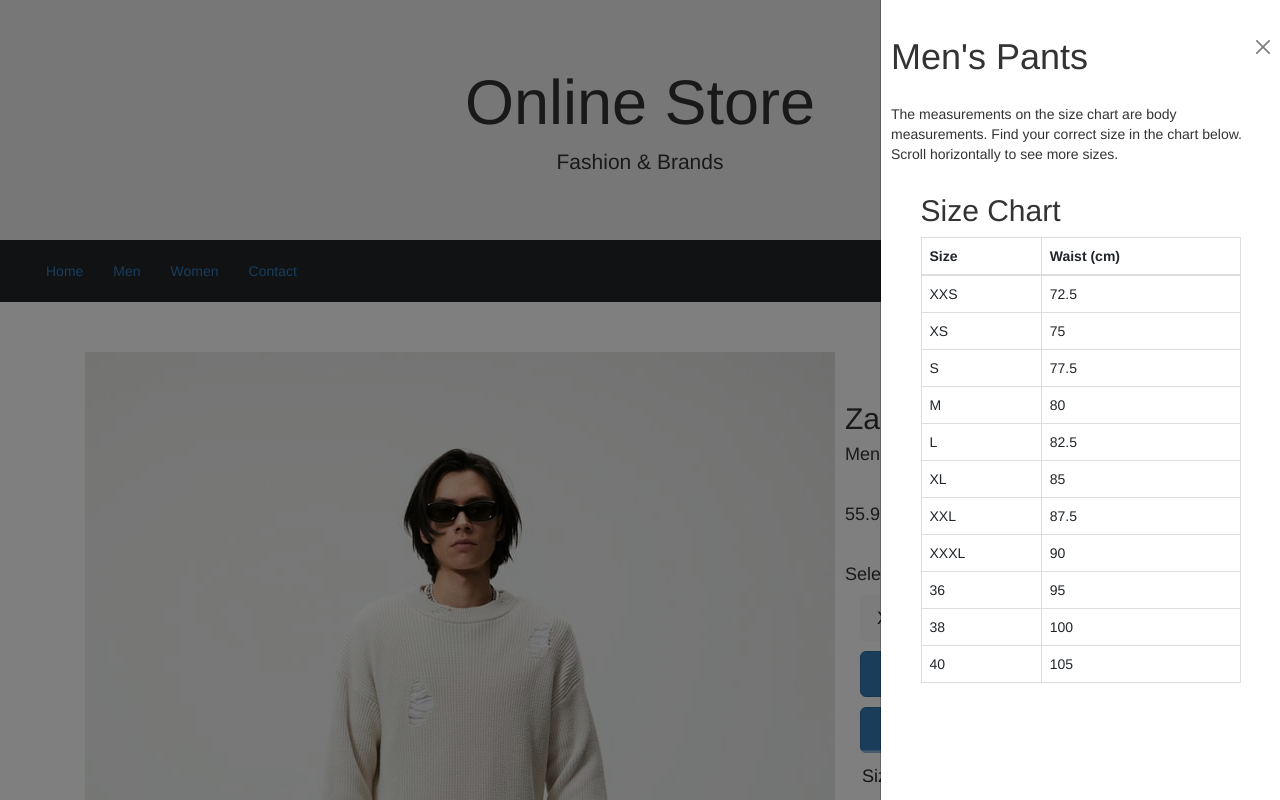
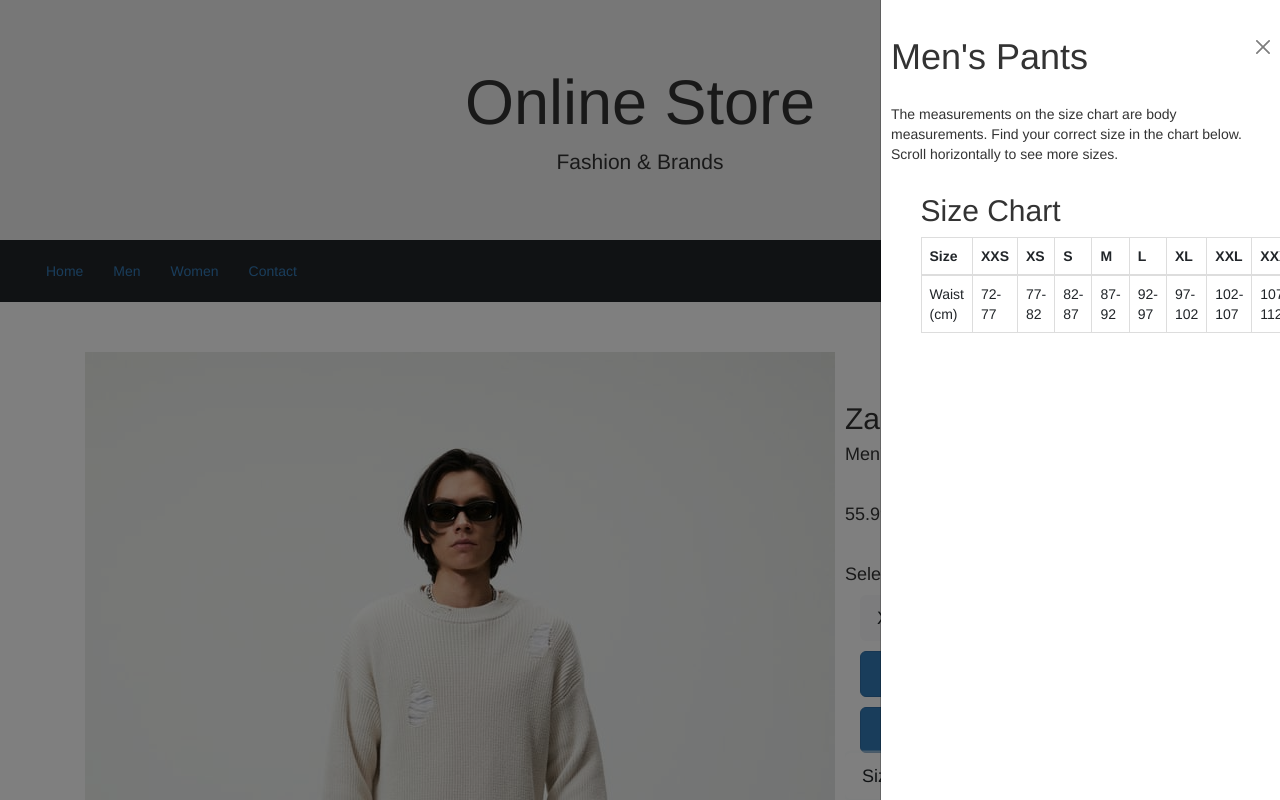
Before and after one commit to YossiKimchy/Online-Store, a plain HTML site: page Zara Men's STRAIGHT-FIT Jeans.html in a window 1280 px wide. Both pictures are taken after a click on the button "Size Guide". Shown: the top 800 px of the page. Drawn offline with nearby package versions, Linux system fonts and the light colour scheme.

Commit message:
Add files via upload

```diff
--- a/Zara Men's STRAIGHT-FIT Jeans.html
+++ b/Zara Men's STRAIGHT-FIT Jeans.html
@@ -101,55 +101,28 @@
                     <thead>
                       <tr>
                         <th>Size</th>
-                        <th>Waist (cm)</th>
+                        <th>XXS</th>
+                        <th>XS</th>
+                        <th>S</th>
+                        <th>M</th>
+                        <th>L</th>
+                        <th>XL</th>
+                        <th>XXL</th>
+                        <th>XXXL</th>
                       </tr>
                     </thead>
                     <tbody>
                       <tr>
-                        <td>XXS</td>
-                        <td>72.5</td>
+                        <td>Waist (cm)</td>
+                        <td>72-77</td>
+                        <td>77-82</td>
+                        <td>82-87</td>
+                        <td>87-92</td>
+                        <td>92-97</td>
+                        <td>97-102</td>
+                        <td>102-107</td>
+                        <td>107-112</td>
                       </tr>
-                      <tr>
-                        <td>XS</td>
-                        <td>75</td>
-                      </tr>
-                      <tr>
-                        <td>S</td>
-                        <td>77.5</td>
-                      </tr>
-                      <tr>
-                        <td>M</td>
-                        <td>80</td>
-                      </tr>
-                      <tr>
-                        <td>L</td>
-                        <td>82.5</td>
-                      </tr>
-                      <tr>
-                        <td>XL</td>
-                        <td>85</td>
-                      </tr>
-                      <tr>
-                        <td>XXL</td>
-                        <td>87.5</td>
-                      </tr>
-                      <tr>
-                        <td>XXXL</td>
-                        <td>90</td>
-                      </tr>
-                      <tr>
-                        <td>36</td>
-                        <td>95</td>
-                      </tr>
-                      <tr>
-                        <td>38</td>
-                        <td>100</td>
-                      </tr>
-                      <tr>
-                        <td>40</td>
-                        <td>105</td>
-                      </tr>
-
                     </tbody>
                   </table>
                 </div>
```
